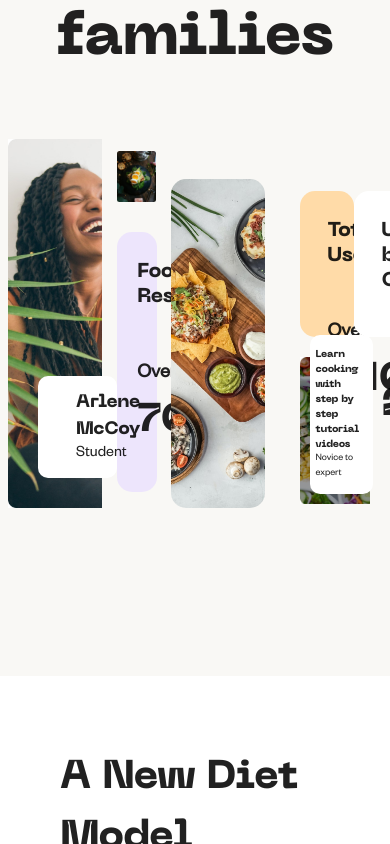
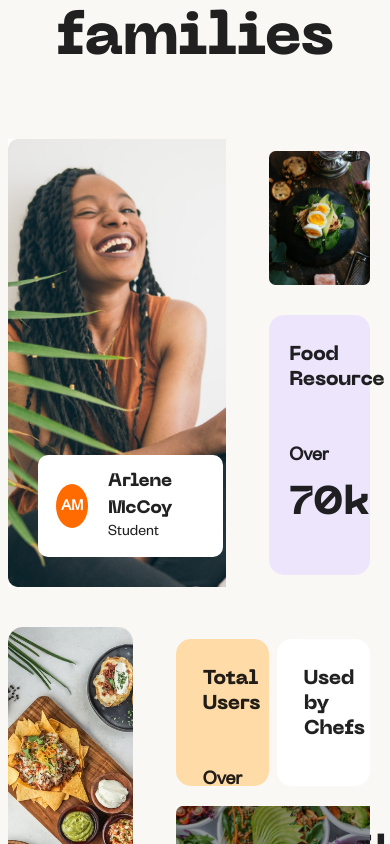
Before and after one commit to kennydageek/wela-foods, a Vue app: page / in a window 390 px wide. Shown: the part 8720-9564 px from the top of the page. Built offline with nearby package versions, Linux system fonts and the light colour scheme; what vuejs-countdown-timer would draw is missing.

Commit message:
section-metrics fully responsive

```diff
--- a/src/components/MetricsComp.vue
+++ b/src/components/MetricsComp.vue
@@ -2,7 +2,7 @@
   <div>
     <h1 class="heading">Loved and used by individuals couples, & families</h1>
     <v-row class="metric-row">
-      <v-col cols="3" sm="7" md="3" class="first-col">
+      <v-col cols="7" sm="7" md="3" class="first-col">
         <div class="info-box">
           <div class="avatar">
             <p class="avatar__text">AM</p>
@@ -14,7 +14,7 @@
           </div>
         </div>
       </v-col>
-      <v-col cols="2" sm="4" md="2" class="second-col">
+      <v-col cols="4" sm="4" md="2" class="second-col">
         <div class="image">
           <img src="../assets/images/photos/food-1.svg" alt="" />
         </div>
@@ -27,8 +27,8 @@
           <p class="second-col__num">70k</p>
         </div>
       </v-col>
-      <v-col cols="3" sm="4" md="3" class="third-col mt-10"> </v-col>
-      <v-col cols="3" sm="7" md="3" class="fourth-col mt-10">
+      <v-col cols="4" sm="4" md="3" class="third-col mt-10"> </v-col>
+      <v-col cols="7" sm="7" md="3" class="fourth-col mt-10">
         <div class="top">
           <div class="total-users">
             <p class="second-col__heading">
```
